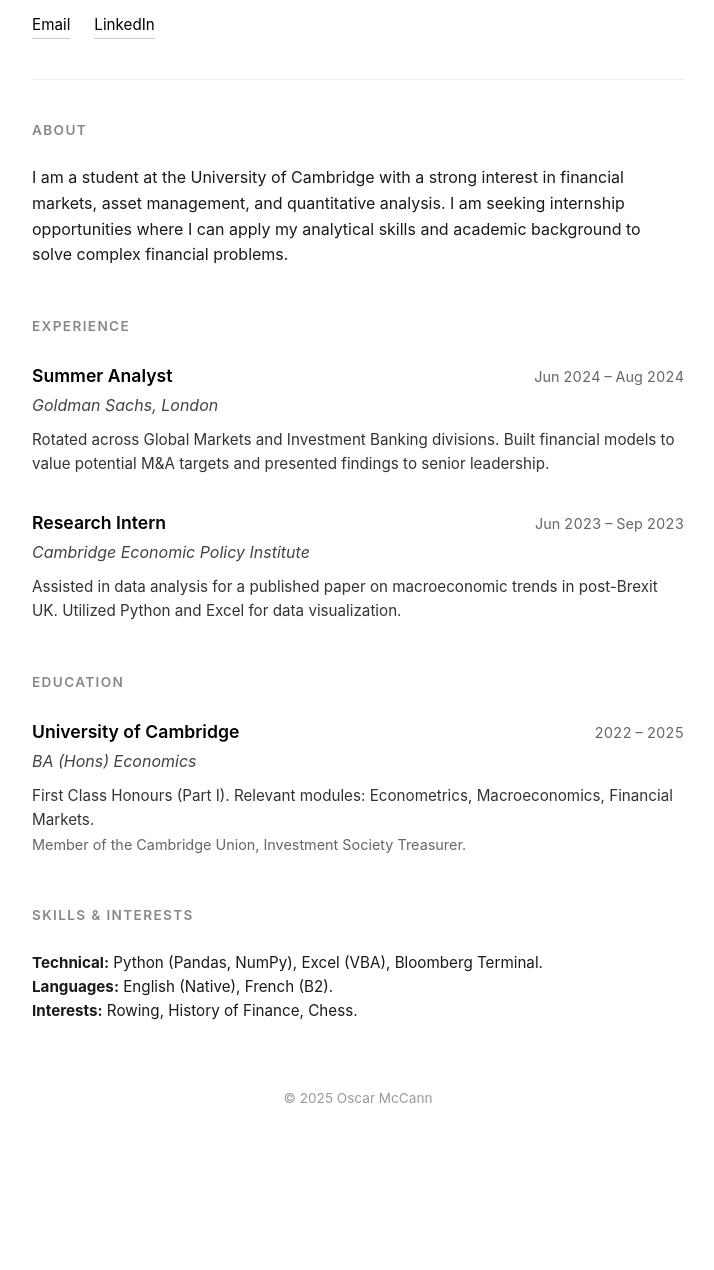
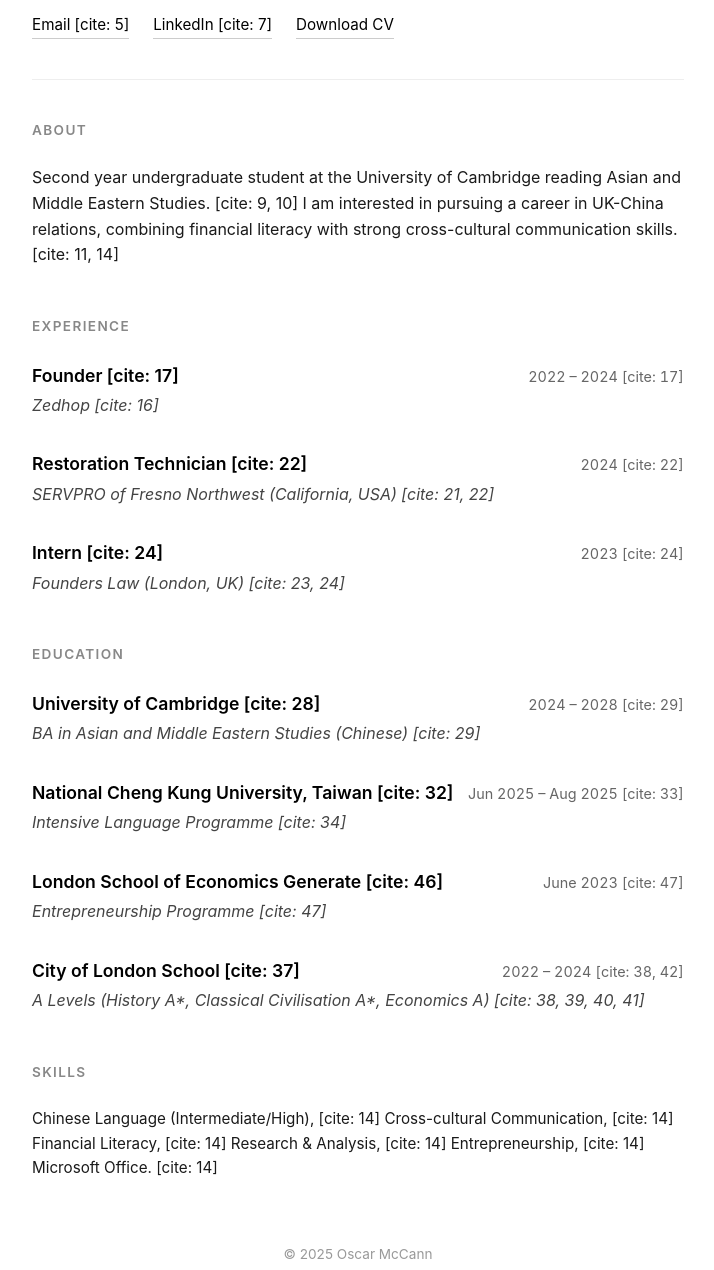
Before and after one commit to om6-dev/om6-dev.github.io, a plain HTML site: page index.html in a window 1280 px wide. Shown: the part 154-1424 px from the top of the page, without its empty margins (282-996 px from the left). Before the commit the page ends 1327 px from the top, so only its background shows below. Drawn offline with Linux system fonts and the light colour scheme.

Commit message:
Update index.html

```diff
--- a/index.html
+++ b/index.html
@@ -11,13 +11,14 @@
   <main class="resume-container">
 
     <header class="header">
-      <h1 class="name">Oscar McCann</h1>
-      <p class="tagline">Student at Cambridge &bull; Aspiring Finance Professional</p>
+      <h1 class="name">Oscar McCann [cite: 2]</h1>
+      <p class="tagline">Undergraduate, Cambridge &bull; Asian & Middle Eastern Studies [cite: 3, 9]</p>
 
       <nav class="links">
-        <a href="mailto:ojpm2@cam.ac.uk">Email</a>
-        <a href="https://www.linkedin.com/in/oscar-mccann-om6" target="_blank" rel="noopener">LinkedIn</a>
-        </nav>
+        <a href="mailto:ojpm2@cam.ac.uk">Email [cite: 5]</a>
+        <a href="https://www.linkedin.com/in/oscar-mccann-om6" target="_blank" rel="noopener">LinkedIn [cite: 7]</a>
+        <a href="OscarMcCann_CV_UKCTransparency.pdf" target="_blank">Download CV</a>
+      </nav>
     </header>
 
     <hr class="divider" />
@@ -25,7 +26,7 @@
     <section class="section">
       <h2 class="section-title">About</h2>
       <p class="summary">
-        I am a student at the University of Cambridge with a strong interest in financial markets, asset management, and quantitative analysis. I am seeking internship opportunities where I can apply my analytical skills and academic background to solve complex financial problems.
+        Second year undergraduate student at the University of Cambridge reading Asian and Middle Eastern Studies. [cite: 9, 10] I am interested in pursuing a career in UK-China relations, combining financial literacy with strong cross-cultural communication skills. [cite: 11, 14]
       </p>
     </section>
 
@@ -34,24 +35,26 @@
 
       <div class="entry">
         <div class="entry-header">
-          <h3 class="role">Summer Analyst</h3>
-          <span class="date">Jun 2024 &ndash; Aug 2024</span>
+          <h3 class="role">Founder [cite: 17]</h3>
+          <span class="date">2022 &ndash; 2024 [cite: 17]</span>
         </div>
-        <div class="company">Goldman Sachs, London</div>
-        <p class="description">
-          Rotated across Global Markets and Investment Banking divisions. Built financial models to value potential M&A targets and presented findings to senior leadership.
-        </p>
+        <div class="company">Zedhop [cite: 16]</div>
       </div>
 
       <div class="entry">
         <div class="entry-header">
-          <h3 class="role">Research Intern</h3>
-          <span class="date">Jun 2023 &ndash; Sep 2023</span>
+          <h3 class="role">Restoration Technician [cite: 22]</h3>
+          <span class="date">2024 [cite: 22]</span>
         </div>
-        <div class="company">Cambridge Economic Policy Institute</div>
-        <p class="description">
-          Assisted in data analysis for a published paper on macroeconomic trends in post-Brexit UK. Utilized Python and Excel for data visualization.
-        </p>
+        <div class="company">SERVPRO of Fresno Northwest (California, USA) [cite: 21, 22]</div>
+      </div>
+
+      <div class="entry">
+        <div class="entry-header">
+          <h3 class="role">Intern [cite: 24]</h3>
+          <span class="date">2023 [cite: 24]</span>
+        </div>
+        <div class="company">Founders Law (London, UK) [cite: 23, 24]</div>
       </div>
     </section>
 
@@ -60,24 +63,41 @@
 
       <div class="entry">
         <div class="entry-header">
-          <h3 class="role">University of Cambridge</h3>
-          <span class="date">2022 &ndash; 2025</span>
+          <h3 class="role">University of Cambridge [cite: 28]</h3>
+          <span class="date">2024 &ndash; 2028 [cite: 29]</span>
         </div>
-        <div class="company">BA (Hons) Economics</div>
-        <p class="description">
-          First Class Honours (Part I). Relevant modules: Econometrics, Macroeconomics, Financial Markets.
-          <br>
-          <span class="meta">Member of the Cambridge Union, Investment Society Treasurer.</span>
-        </p>
+        <div class="company">BA in Asian and Middle Eastern Studies (Chinese) [cite: 29]</div>
+      </div>
+
+      <div class="entry">
+        <div class="entry-header">
+          <h3 class="role">National Cheng Kung University, Taiwan [cite: 32]</h3>
+          <span class="date">Jun 2025 &ndash; Aug 2025 [cite: 33]</span>
+        </div>
+        <div class="company">Intensive Language Programme [cite: 34]</div>
+      </div>
+
+      <div class="entry">
+        <div class="entry-header">
+          <h3 class="role">London School of Economics Generate [cite: 46]</h3>
+          <span class="date">June 2023 [cite: 47]</span>
+        </div>
+        <div class="company">Entrepreneurship Programme [cite: 47]</div>
+      </div>
+
+      <div class="entry">
+        <div class="entry-header">
+          <h3 class="role">City of London School [cite: 37]</h3>
+          <span class="date">2022 &ndash; 2024 [cite: 38, 42]</span>
+        </div>
+        <div class="company">A Levels (History A*, Classical Civilisation A*, Economics A) [cite: 38, 39, 40, 41]</div>
       </div>
     </section>
 
     <section class="section">
-      <h2 class="section-title">Skills & Interests</h2>
+      <h2 class="section-title">Skills</h2>
       <p class="skills">
-        <strong>Technical:</strong> Python (Pandas, NumPy), Excel (VBA), Bloomberg Terminal.<br>
-        <strong>Languages:</strong> English (Native), French (B2).<br>
-        <strong>Interests:</strong> Rowing, History of Finance, Chess.
+        Chinese Language (Intermediate/High), [cite: 14] Cross-cultural Communication, [cite: 14] Financial Literacy, [cite: 14] Research & Analysis, [cite: 14] Entrepreneurship, [cite: 14] Microsoft Office. [cite: 14]
       </p>
     </section>
 
```
